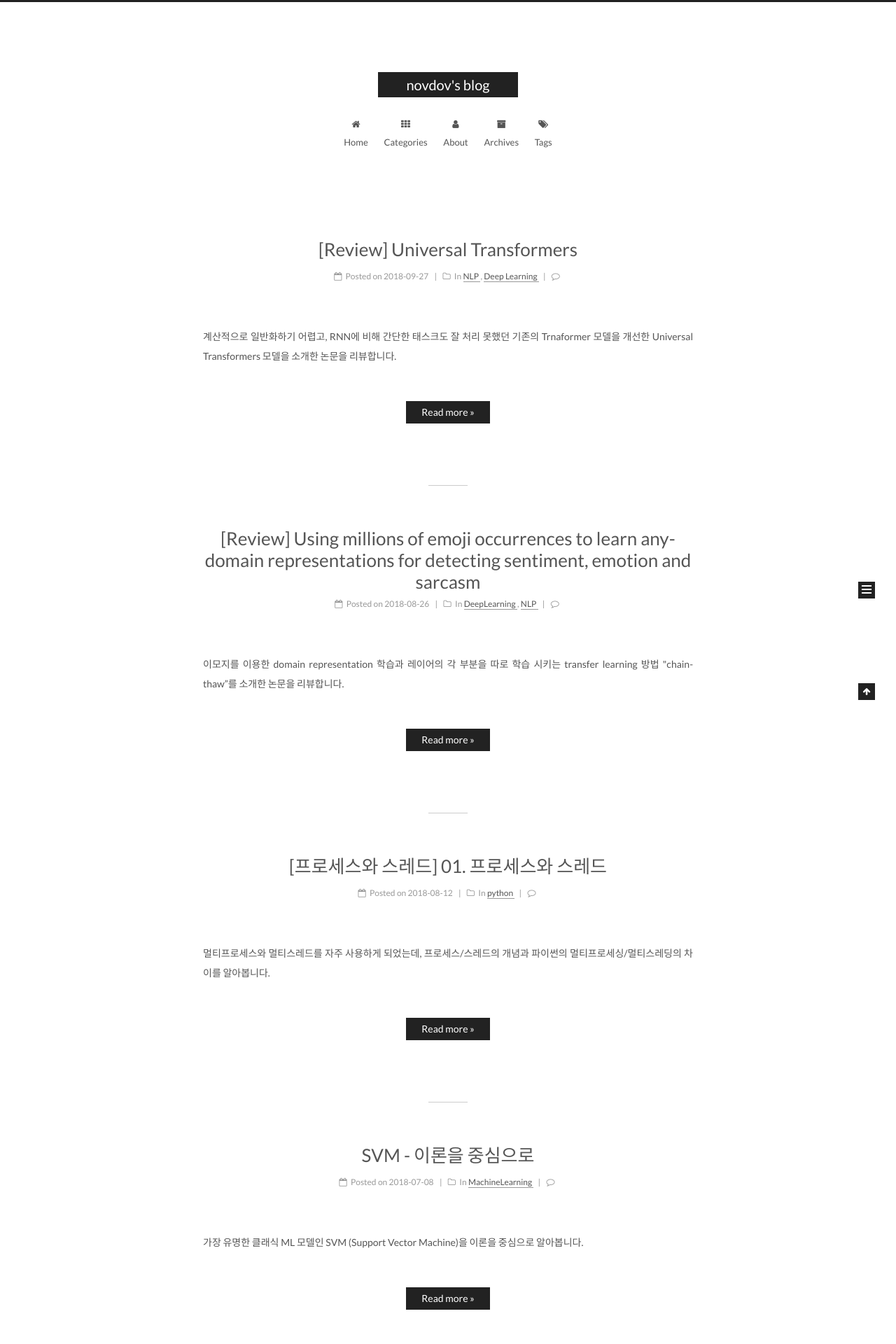
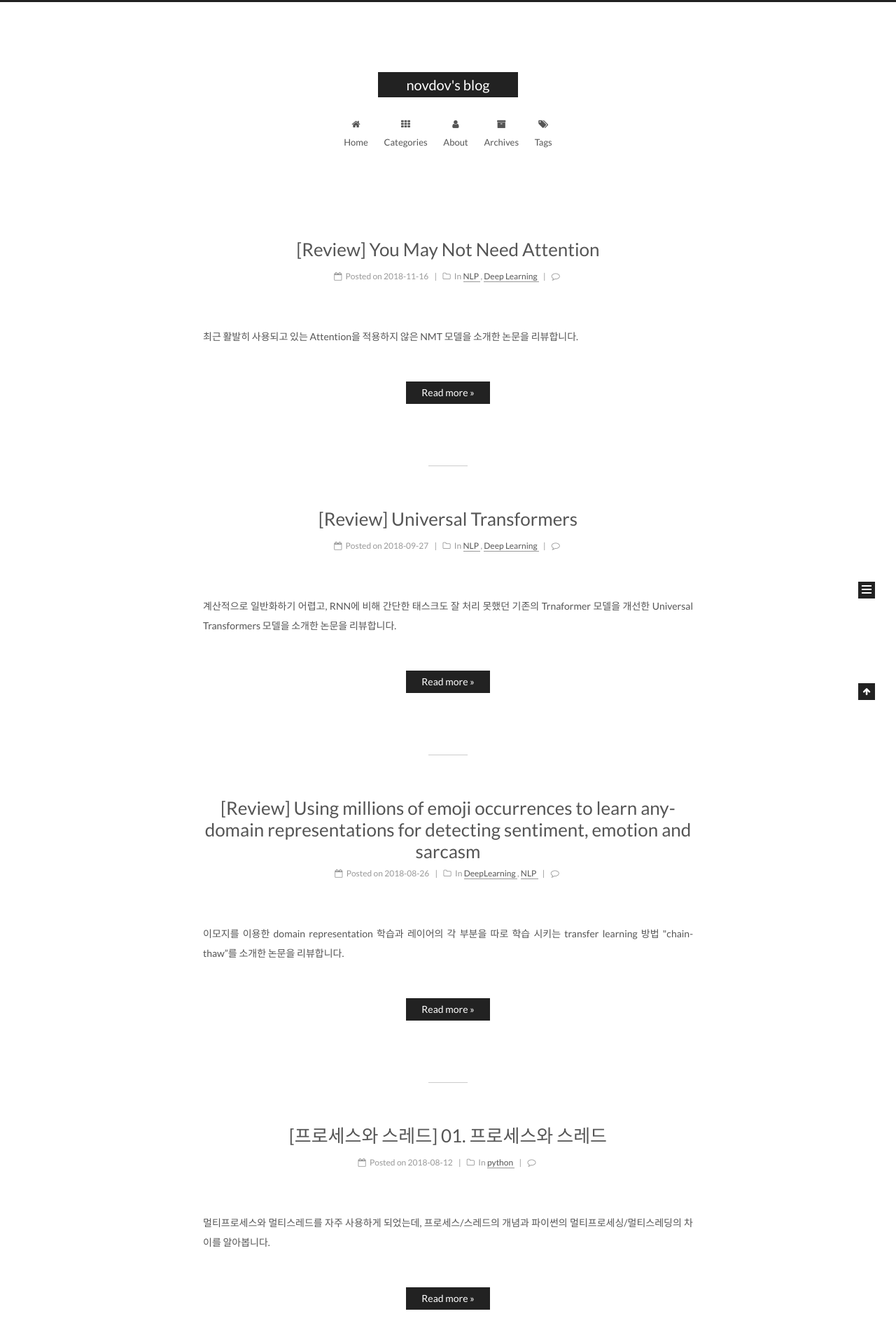
Before and after one commit to novdov/novdov.github.io, a Jekyll site: the page built from index.html, in a window 1280 px wide. Shown: the top 1920 px of the page at 70% size. Built offline with Jekyll 4.4.1, drawn with Linux system fonts in a browser that asks for light colours; the list of posts is cut into pages by our own code; comment, search, counter and statistics services are not loaded; some of the changed text lies outside the part shown.

Commit message:
완성본 업로드

```diff
--- a/_posts/2018-11-06-You-May-Not-Need-Attention.md
+++ b/_posts/2018-11-16-You-May-Not-Need-Attention.md
@@ -1,6 +1,6 @@
 ---
 title: '[Review] You May Not Need Attention'
-date: 2018-011-06 09:23:00
+date: 2018-11-16 09:23:00
 description: 최근 활발히 사용되고 있는 Attention을 적용하지 않은 NMT 모델을 소개한 논문을 리뷰합니다.
 categories:
 - NLP
```
Also changed, not shown: _posts/무제.md (deleted, +0 -3 lines).
